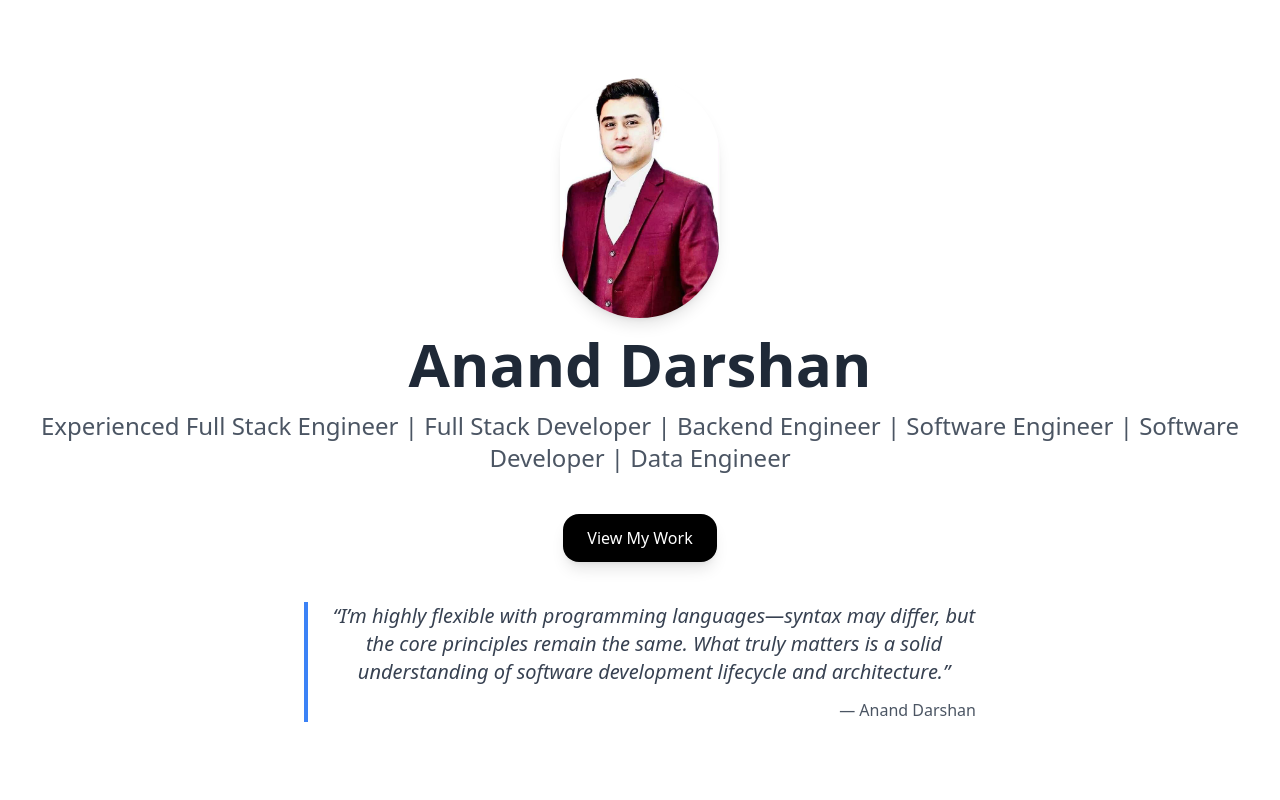
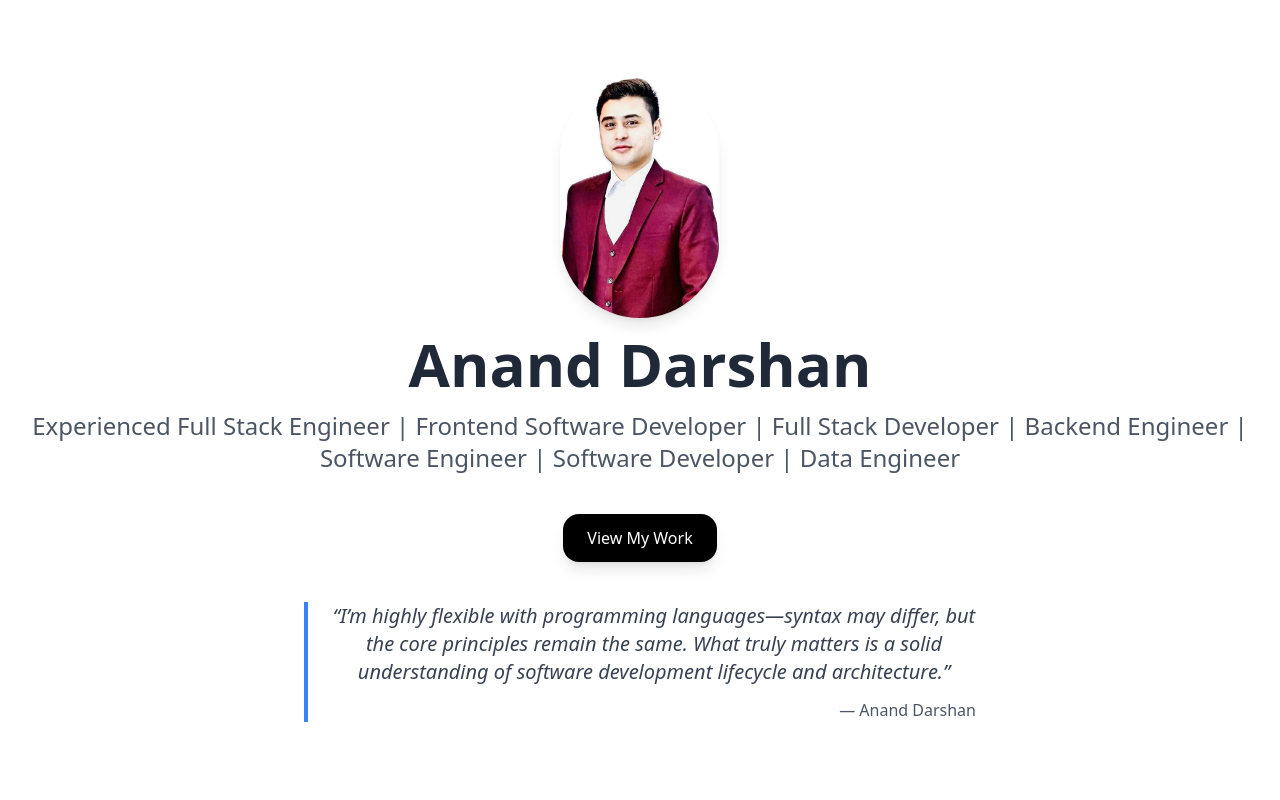
Before and after one commit to AnandD14/my-portfolio, a React (Create React App) app: page / in a window 1280 px wide. Shown: the top 800 px of the page. Built offline with nearby package versions, Linux system fonts and the light colour scheme; no server answers.

Commit message:
add frontend development

```diff
--- a/src/components/Hero.js
+++ b/src/components/Hero.js
@@ -18,7 +18,7 @@ export default function Hero() {
       />
       <h1 className="text-5xl md:text-6xl font-bold mb-4">Anand Darshan</h1>
       <p className="text-xl md:text-2xl text-gray-600 mb-10">
-        Experienced Full Stack Engineer | Full Stack Developer | Backend Engineer | Software Engineer | Software Developer | Data Engineer
+        Experienced Full Stack Engineer | Frontend Software Developer | Full Stack Developer | Backend Engineer | Software Engineer | Software Developer | Data Engineer
       </p>
       <a href="#portfolio" className="bg-black text-white py-3 px-6 rounded-2xl shadow-lg hover:bg-gray-800 mb-10">
         View My Work
```
